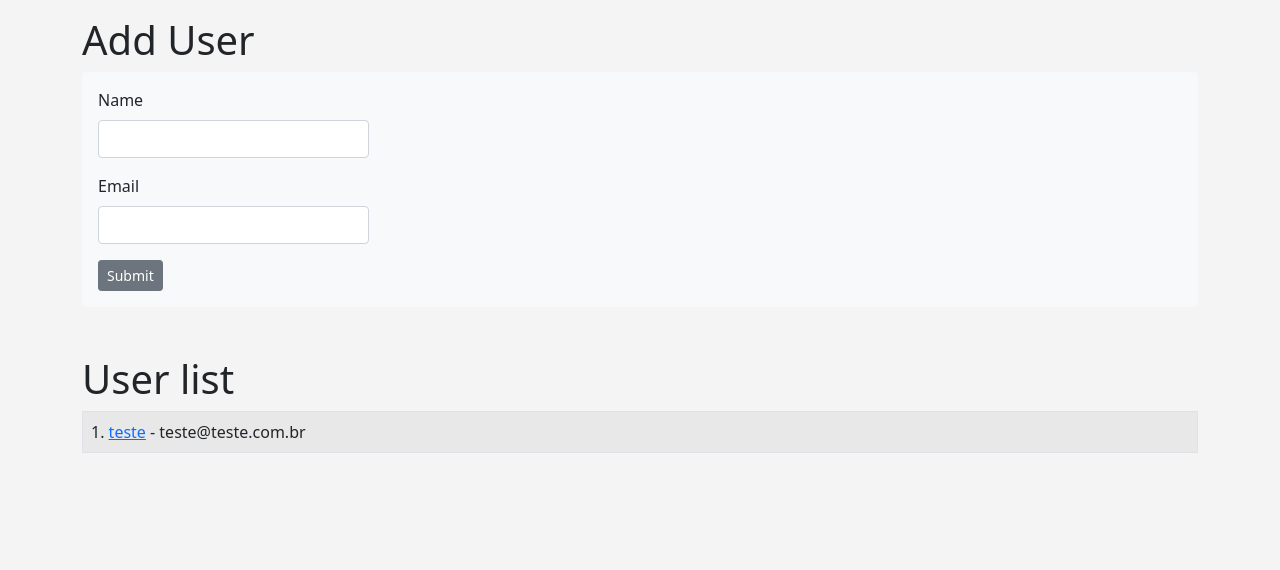
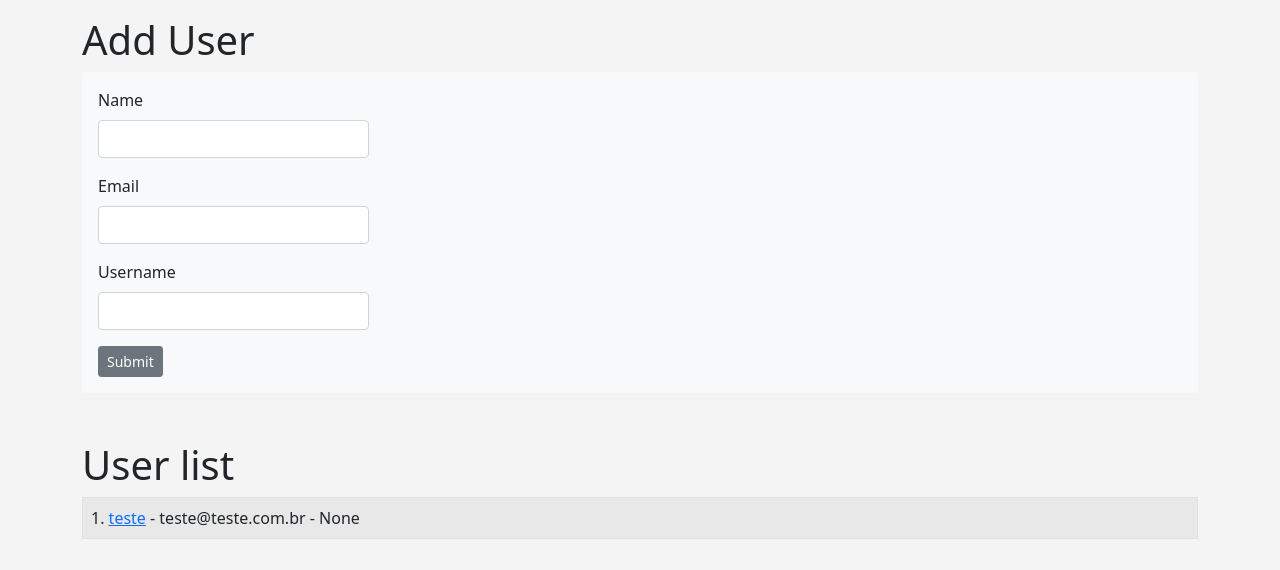
Before and after one commit to vhsenna/flask-blog, a Flask app: page /user/add in a window 1280 px wide. Shown: the part 56-626 px from the top of the page. Run offline with Flask 2, Linux system fonts and the light colour scheme; data comes from the database, SQL or seed files in the repository.

Commit message:
Add new column username

```diff
--- a/app/forms.py
+++ b/app/forms.py
@@ -10,4 +10,5 @@
 class UserForm(FlaskForm):
     name = StringField('Name', validators=[DataRequired()])
     email = StringField('Email', validators=[DataRequired()])
+    username = StringField('Username', validators=[DataRequired()])
     submit = SubmitField('Submit')
--- a/app/models.py
+++ b/app/models.py
@@ -7,6 +7,7 @@
     id = db.Column(db.Integer, primary_key=True)
     name = db.Column(db.String(100), nullable=False)
     email = db.Column(db.String(100), nullable=False, unique=True)
+    username = db.Column(db.String(100), nullable=False)
     date_added = db.Column(db.DateTime, default=datetime.now)
 
     def __repr__(self):
--- a/app/routes.py
+++ b/app/routes.py
@@ -29,12 +29,16 @@
     if form.validate_on_submit():
         user = User.query.filter_by(email=form.email.data).first()
         if user is None:
-            user = User(name=form.name.data, email=form.email.data)
+            user = User(
+                name=form.name.data,
+                email=form.email.data,
+                username=form.username.data)
             db.session.add(user)
             db.session.commit()
         name = form.name.data
         form.name.data = ''
         form.email.data = ''
+        form.username.data = ''
         flash('User added successfully!')
     users_list = User.query.order_by(User.date_added)
     return render_template('add_user.html',
@@ -49,6 +53,7 @@
     if request.method == 'POST':
         new_data.name = request.form['name']
         new_data.email = request.form['email']
+        new_data.username = request.form['username']
         try:
             db.session.commit()
             flash('User updated successfully!')
--- a/app/templates/add_user.html
+++ b/app/templates/add_user.html
@@ -16,14 +16,22 @@
 <div class="shadow-none p-3 mb-5 bg-light rounded">
   <form class="w-25" method="POST" action="">
     {{ form.hidden_tag() }}
+
     <div class="mb-3">
       {{ form.name.label(class="form-label") }}
       {{ form.name(class="form-control") }}
     </div>
+
     <div class="mb-3">
       {{ form.email.label(class="form-label") }}
       {{ form.email(class="form-control") }}
     </div>
+
+    <div class="mb-3">
+      {{ form.username.label(class="form-label") }}
+      {{ form.username(class="form-control") }}
+    </div>
+
     {{ form.submit(class="btn btn-sm btn-secondary") }}
   </form>
 </div>
@@ -34,7 +42,7 @@
   {% for user in users_list %}
   <tr>
     <td>
-      {{ user.id}}. <a href="{{ url_for('update', id=user.id) }}">{{ user.name }}</a> - {{ user.email }}
+      {{ user.id}}. <a href="{{ url_for('update', id=user.id) }}">{{ user.name }}</a> - {{ user.email }} - {{ user.username }}
     </td>
   </tr>
   {% endfor %}
```
Also changed, not shown: app/templates/update.html (+8 -0 lines).
